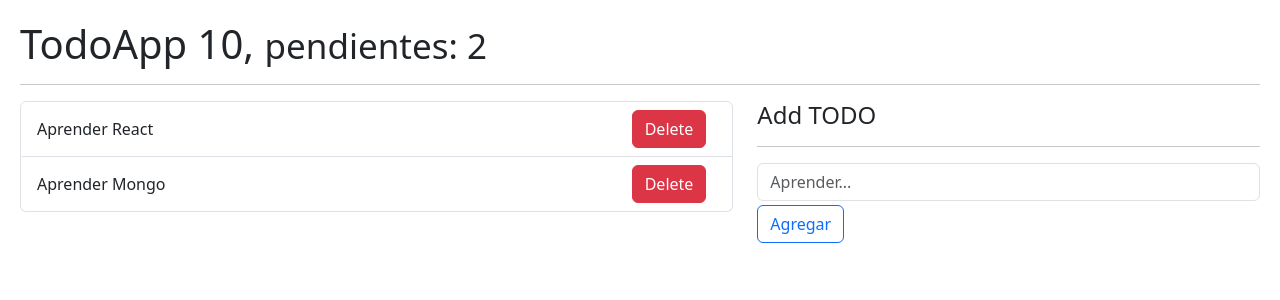
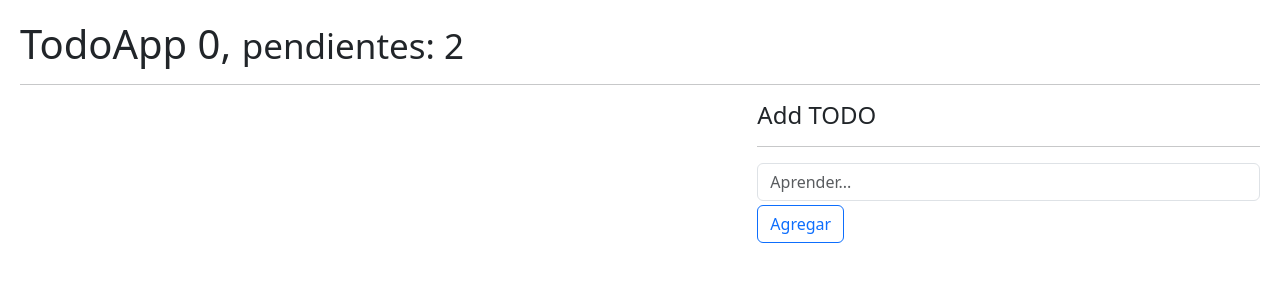
Before and after one commit to lmdelgallego/05-hook-app, a React (Vite) app: page / in a window 1280 px wide. Shown: the top 300 px of the page. Built offline with nearby package versions, Linux system fonts and the light colour scheme.

Commit message:
✨feature: Guardar y Leer TODOs en LocalStorage

```diff
--- a/src/08-useReducer/TodoApp.jsx
+++ b/src/08-useReducer/TodoApp.jsx
@@ -1,36 +1,44 @@
-import { useReducer } from 'react'
+import { useEffect, useReducer } from 'react'
 import { todoReducer, TodoList, TodoAdd } from './'
 
 const initialState = [
-  {
-    id: new Date().getTime(),
-    description: 'Aprender React',
-    done: false,
-  },
-  {
-    id: new Date().getTime() + 1,
-    description: 'Aprender Mongo',
-    done: false,
-  }
+  // {
+  //   id: new Date().getTime(),
+  //   description: 'Aprender React',
+  //   done: false,
+  // },
+  // {
+  //   id: new Date().getTime() + 1,
+  //   description: 'Aprender Mongo',
+  //   done: false,
+  // }
 ]
+
+const init = () => {
+  return JSON.parse(localStorage.getItem('todos')) || []
+}
 
 export const TodoApp = () => {
 
-  const [todos, dispatch] = useReducer(todoReducer, initialState)
+  const [todos, dispatch] = useReducer(todoReducer, initialState, init)
+
+
+  useEffect(() => {
+    localStorage.setItem('todos', JSON.stringify(todos))
+  }, [todos])
+
 
   const handleNewTodo = (todo) => {
-    console.log({todo})
     dispatch({
-      type: 'add',
+      type: '[TODO] Add Todo',
       payload: todo,
     })
-
   }
 
 
   return (
     <>
-      <h1>TodoApp 10, <small>pendientes: 2</small> </h1>
+      <h1>TodoApp {todos.length}, <small>pendientes: 2</small> </h1>
 
       <hr />
 
--- a/src/08-useReducer/intro-reducer.js
+++ b/src/08-useReducer/intro-reducer.js
@@ -1,31 +1,31 @@
 
-const initialState = [{
-  id: 1,
-  todo: 'Recolactar las piedras del infinito',
-  done: false
-}]
+// const initialState = [{
+//   id: 1,
+//   todo: 'Recolactar las piedras del infinito',
+//   done: false
+// }]
 
-const todoReducer = (state = initialState, action = {}) => {
+// const introReducer = (state = initialState, action = {}) => {
 
-  if (action.type === '[TODO] add todo') {
-    return [...state, action.payload];
-  }
+//   if (action.type === '[TODO] add todo') {
+//     return [...state, action.payload];
+//   }
 
-  return state;
-}
+//   return state;
+// }
 
 
-let todos = todoReducer();
+// let todos = introReducer();
 
-const newTodo = {
-  id: 2,
-  todo: 'Recolctar la piedra del alma',
-  done: false
-}
+// const newTodo = {
+//   id: 2,
+//   todo: 'Recolctar la piedra del alma',
+//   done: false
+// }
 
-todos = todoReducer(todos, {
-  type: '[TODO] add todo',
-  payload: newTodo
-})
+// todos = introReducer(todos, {
+//   type: '[TODO] add todo',
+//   payload: newTodo
+// })
 
-console.log({state: todos});
+// console.log({state: todos});
--- a/src/08-useReducer/todoResuder.js
+++ b/src/08-useReducer/todoResuder.js
@@ -1,7 +1,7 @@
 export const todoReducer = (initialStade, action ) => {
   switch (action.type) {
-    case 'add':
-      throw new Error(`La acción no está implementda => ${action.type}`);
+    case '[TODO] Add Todo':
+      return [...initialStade, action.payload];
       break;
     // case 'delete':
     //   return initialStade.filter(todo => todo.id !== action.payload);
--- a/src/main.jsx
+++ b/src/main.jsx
@@ -8,7 +8,6 @@
 // import { MemoHook } from './06-memo/MemoHook'
 // import { CallbackHook } from './06-memo/CallbackHook'
 // import { Padre } from './07-tarea-memo/Padre'
-// import './08-useReducer/intro-reducer'
 import { TodoApp } from './08-useReducer/TodoApp'
 
 ReactDOM.createRoot(document.getElementById('root')).render(
```
